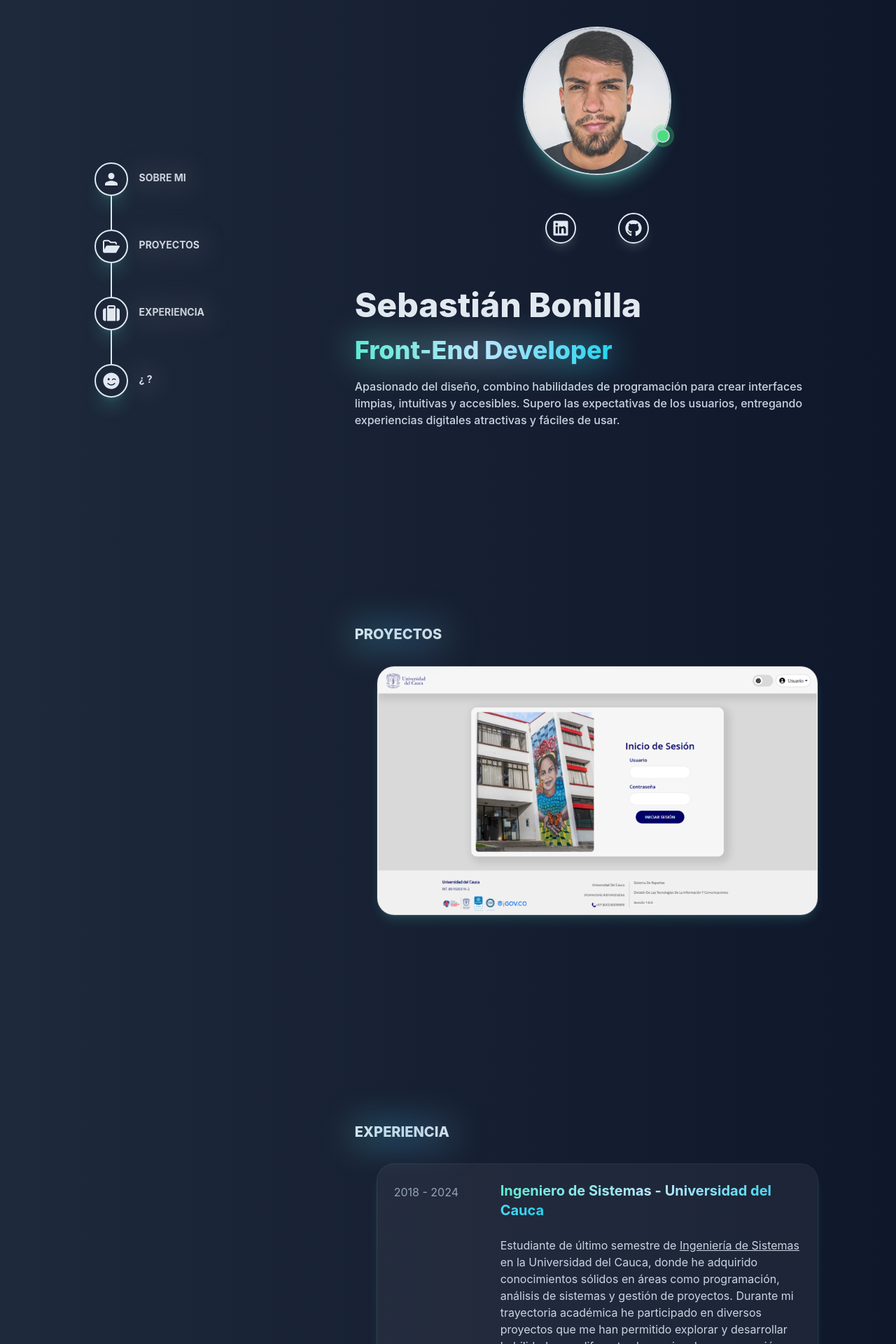
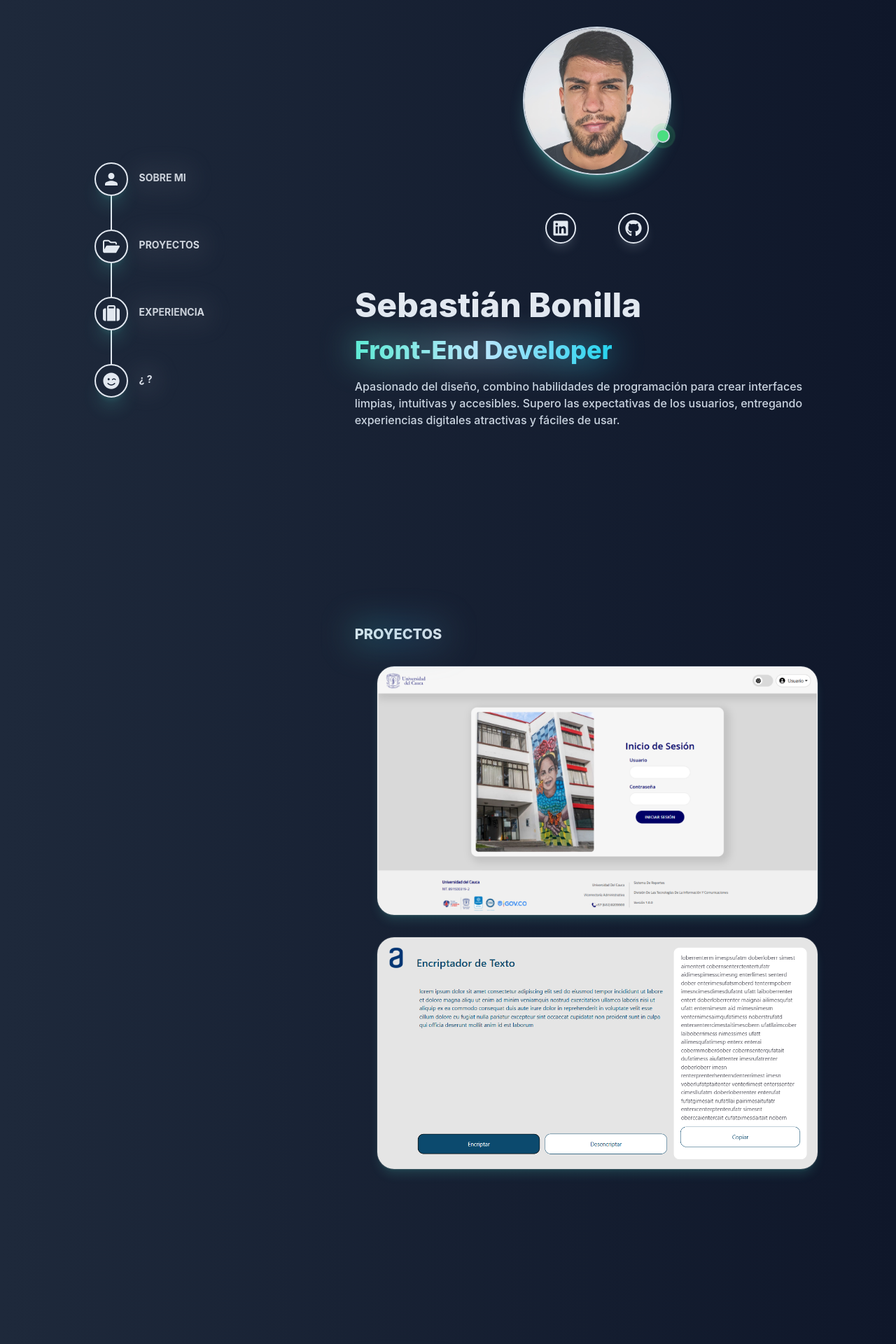
Before and after one commit to SebastianBonilla13/my_portfolio, a React (Create React App) app: page / in a window 1280 px wide. Shown: the top 1920 px of the page at 70% size. Built offline with nearby package versions, Linux system fonts and the light colour scheme.

Commit message:
clone repositoy test

```diff
--- a/package.json
+++ b/package.json
@@ -9,6 +9,7 @@
     "@testing-library/react": "^13.4.0",
     "@testing-library/user-event": "^13.5.0",
     "gh-pages": "^6.1.1",
+    "my_portfolio": "file:",
     "react": "^18.3.1",
     "react-dom": "^18.3.1",
     "react-icons": "^5.2.1",
--- a/src/App.js
+++ b/src/App.js
@@ -1,45 +1,23 @@
-/* import logo from './logo.svg'; */
+import React, { useRef } from 'react';
 
-/* import './App.css'; */
-import React, { useRef } from 'react';
-import { useScroll } from 'react-scroll';
-
+import Sidebar from "../src/Components/Sidebar.jsx";
+import TableInfo from "./Components/TableInfo.jsx";
+import CardProject from "./Components/CardProject.jsx";
 import ToolTip1 from "./Components/ToolTip1.jsx";
 
-
-import Sidebar from "../src/Components/Sidebar.jsx";
-
-/* import Card from "../src/Components/Card.jsx"; */
-import TableInfo from "./Components/TableInfo.jsx";
-import CardProject from "./Components/CardProject.jsx";
-
-import { FaGithub, FaLinkedin, FaRegFolderOpen, FaSuitcase } from "react-icons/fa6";
-import { FaSmileWink, FaClipboardList } from "react-icons/fa";
-import { IoMdPerson } from "react-icons/io";
-
-import { FaSearchengin } from 'react-icons/fa'
-
-// en sidebar, (quitar luego)
-/* FaRegFolderOpen
-FaSuitcase
-FaSmileWink
-IoMdPerson */
-
-import Badge from "../src/Components/Badge.jsx";
-
+import { FaGithub, FaLinkedin} from "react-icons/fa6";
 
 import imgSebastianBonilla from "./Assets/imgSebastianBonillaa.jpg";
 import imgReportesPlus from "./Assets/imgReportesPlus.png";
+import imgEncriptadorTexto from "./Assets/imgEncriptadorTexto.png";
 
 /* listado tecnologias Proyectos */
-let lstTechP1 = ["HTML", "CSS", "JavaScript", "React"];
+let lstTechP1 = ["Bootstrap", "JavaScript", "React"];
+let lstTechP2 = ["Tailwind CSS", "JavaScript", "React"];
 
 /* listado tecnologias Experiencia */
 let lstTechE1 = ["C", "C++", "C#", "HTML", "Java", "JavaScript", "Python", "SQL"];
 let lstTechE2 = ["HTML", "CSS", "JavaScript", "Tailwind CSS", "React", "Figma", "Git"];
-
-/* let lstT = ["Hola", "soy", "una", "etiqueta"]; */
-
 
 
 function App() {
@@ -48,34 +26,23 @@ function App() {
 
     <div class="flex justify-between static bg-gradient-to-r from-slate-800  to-slate-900 "> {/* STRUCT */}
 
-
       <header class="hidden lg:flex justify-center 2xl:w-3/5 2xl:justify-end lg:w-1/3 bg-color_primary lg:sticky lg:top-0 right-0  lg:max-h-screen w-max"> {/* SIDEAR */}  {/* bg-color_primary  lg:flex  lg:max-h-screen */}
         <div class="flex justify-center">
           <Sidebar> </Sidebar>
         </div>
-
-
-
-
       </header>
-
 
       <main class="lg:w-2/3 2xl:w-3/4 "> {/* BODY */} {/* bg-lime-200 */}
 
-        {/* <Badge Icon={FaSmileWink} Text={"HOLA"}> </Badge> */}
-        {/* <h1 class="[text-shadow:_0_1px_0_rgb(0__2_/_40%)]">Hello</h1> */}
-
-        <div id="sobremi" class="lg:max-w-4xl px-6 sm:px-20 pt-10">
+        <div id="sobremi" class="lg:max-w-4xl px-6 sm:px-20 pt-10 ">
 
           {/* section SOBRE MI */}
-          <div class="mb-60">
+          <div class="mb-60 ">
             {/* IMAGE CONTAINER */}
-            {/* ring-1 ring-white ring-opacity-20 shadow-lg shadow-indigo-100/10 hover:shadow-indigo-100/25 */}
 
-            <div class="flex justify-center bg-red-400">
+            <div class="flex justify-center pb-60">
 
               {/* LUZ ESTADO */}
-
               <div class="absolute z-40 mt-36 ml-44 pl-3">
                 <ToolTip1 position="bottom" tooltipsText="Disponible ;)">
                   <span class="relative flex h-4 w-4 ">
@@ -85,9 +52,8 @@ function App() {
                 </ToolTip1>
               </div>
 
-
-
-              <div class="absolute z-20">
+              {/* IMAGE */}
+              <div class="absolute z-20 ">
                 <div class="flex justify-center">
                   <div class="w-52 rounded-full overflow-hidden ring-2 ring-slate-300 shadow-xl shadow-teal-300/35 over:shadow-slate-1/100 ">
                     <img src={imgSebastianBonilla} />
@@ -97,41 +63,13 @@ function App() {
 
             </div>
 
-            <br></br>
-            <br></br>
-            <br></br>
-            <br></br>
-            <br></br>
-            <br></br>
-            <br></br>
-            <br></br>
-            <br></br>
-            <br></br>
-
-
-            {/* <span class="relative flex h-3 w-3 bg-red-400">
-              <span class="animate-ping absolute inline-flex h-full w-full rounded-full bg-green-400 opacity-75"></span>
-              <span class="relative inline-flex rounded-full h-3 w-3 bg-green-400"></span>
-            </span>
-
-            <div class="flex justify-center pt-5 ">
-              <div class="w-52 order-solid order-color_primary order-slate-200 order-8 rounded-full overflow-hidden  ring-8 ring-slate-300 ing-opacity-20 shadow-xl shadow-slate-100/30 over:shadow-slate-1/100">
-                <img src={imgSebastianBonilla} />
-              </div>
-            </div> */}
-
             {/* ICONS CONTAINER */}
             <div class="flex justify-center">
               <div class="pt-1 pb-6 gap-x-5 grid grid-cols-2 grid-flow-row">
 
                 <div class="p-5">
 
-                  {/* <div class="p-5 bg-transparent  w-10 h-10 rounded-full inline-flex items-center justify-center  border-2 border-slate-200 shadow-lg shadow-slate-300/15 hover:shadow-teal-300/30">
-                    <a class=" p-1" href='https://www.linkedin.com/in/sebastianbonilla13'>
-                      <FaLinkedin color="#e2e8f0" class="w-10 h-10 p-2" />
-                    </a>
-                  </div> */}
-
+                  {/* ICON LinkedIn */}
                   <ToolTip1 position="bottom" tooltipsText="LinkedIn">
                     <div class="p-5 bg-transparent  w-10 h-10 rounded-full inline-flex items-center justify-center  border-2 border-slate-200 shadow-lg shadow-slate-300/15 hover:shadow-teal-300/30">
                       <a class=" p-1" href='https://www.linkedin.com/in/sebastianbonilla13'>
@@ -142,15 +80,8 @@ function App() {
 
                 </div>
 
-
-                {/* ICON */}
+                {/* ICON GitHub */}
                 <div class="p-5">
-
-                  {/* <div class="p-5 bg-transparent  w-10 h-10 rounded-full inline-flex items-center justify-center  border-2 border-slate-200 shadow-lg shadow-slate-300/15 hover:shadow-teal-300/30">
-                    <a class=" p-1" href='https://www.linkedin.com/in/sebastianbonilla13'>
-                      <FaLinkedin color="#e2e8f0" class="w-10 h-10 p-2" />
-                    </a>
-                  </div> */}
 
                   <ToolTip1 position="bottom" tooltipsText="GitHub">
                     <div class="p-5 bg-transparent  w-10 h-10 rounded-full inline-flex items-center justify-center  border-2 border-slate-200 shadow-lg shadow-slate-300/15 hover:shadow-teal-300/30">
@@ -160,33 +91,7 @@ function App() {
                     </div>
                   </ToolTip1>
 
-
                 </div>
-
-
-
-                {/* <div class="p-5 bg-transparent  w-10 h-10 rounded-full inline-flex items-center justify-center  border-2 border-slate-200 shadow-lg hover:shadow-teal-300/35">
-                  <a class=" p-1" href='https://www.linkedin.com/in/sebastianbonilla13'>
-                    <FaLinkedin color="#e2e8f0" class="w-10 h-10 p-2" />
-                  </a>
-                </div> */}
-
-
-
-                {/* <div class="p-5"> */}
-                {/* <div class="w-10 border-opacity h-10 rounded-full inline-flex items-center justify-center relative z-10 border-solid border-2 border-slate-200">
-                    <a class=" " href='https://github.com/SebastianBonilla13'>
-                      <FaGithub color="#e2e8f0" class="w-10 h-10 p-2 zinc-700" />
-                    </a>
-                  </div> */}
-                {/* <div class="p-5 bg-transparent  w-10 h-10 rounded-full inline-flex items-center justify-center  border-2 border-slate-200 shadow-lg shadow-slate-300/15 hover:shadow-teal-300/30">
-                    <a class=" p-1" href='https://github.com/SebastianBonilla13'>
-                      <FaGithub color="#e2e8f0" class="w-10 h-10 p-2" />
-                    </a>
-                  </div> */}
-
-                {/* </div> */}
-
               </div>
             </div>
 
@@ -195,39 +100,14 @@ function App() {
 
               {/* NAME */}
               <div class="text-left">
-                {/* <span class="absolute mr-5 mx-auto py-0 flex border w-fit pl- bg-gradient-to-r blur-xl from-teal-300 via-sky-200 to-cyan-400 bg-clip-text text-5xl box-content  text-transparent  select-none">
-                  <a class="underline decoration-blue-300"> Sebastián Bonilla </a>
-                </span> */}
-                <h1 class="sm:text-5xl text-4xl font-extrabold text-slate-200 text-color_primary ">
+                <h1 class="sm:text-5xl text-4xl font-extrabold text-slate-200 ">
                   Sebastián Bonilla
                 </h1>
-                {/* <span class="absolute mr-5 mx-auto py-0 flex border w-fit bg-gradient-to-r blur-xl from-teal-300 via-sky-200 to-cyan-400 bg-clip-text text-4xl box-content font-extrabold text-transparent  select-none">
-                  <a class="underline decoration-blue-300"> Sebastián Bonilla</a>
-                </span>
-                <span
-                  class="text-4xl font-extrabold text-transparent bg-clip-text bg-gradient-to-r from-teal-300 via-sky-200 to-cyan-400">
-                  Sebastián Bonilla
-                </span> */}
               </div>
-
-              {/* <h2 class="text-3xl font-bold text-slate-300 text-color_primary" >
-                  Software Developer
-                </h2> */}
-
-              {/* <div>
-
-                <span class="absolute mr-5 x-auto py-0  font-extrabold flex border w-fit bg-gradient-to-r blur-2xl from-teal-300 via-sky-200 to-cyan-400 bg-clip-text text-4xl box-content  text-transparent  select-none">
-                  <a class="underline decoration-blue-300"> Front-End Developer </a>
-                </span>
-                <span
-                  class="text-4xl font-extrabold text-transparent bg-clip-text bg-gradient-to-r from-teal-300 via-sky-200 to-teal-300">
-                  Front-End Developer
-                </span>
-              </div> */}
 
               <div>
                 <span
-                  class="sm:text-4xl text-3xl absolute mr-6  font-extrabold text-transparent bg-clip-text blur-xl bg-gradient-to-r from-teal-300 via-sky-200 to-cyan-400">
+                  class="sm:text-4xl text-3xl absolute mr-6 font-extrabold text-transparent bg-clip-text blur-xl bg-gradient-to-r from-teal-300 via-sky-200 to-cyan-400">
                   Front-End Developer
                 </span>
                 <span
@@ -237,7 +117,7 @@ function App() {
               </div>
 
               <div>
-                <p class="text-base font-medium text-slate-300 text-color_primary max-w-2xl">
+                <p class="text-base font-medium text-slate-300 max-w-2xl">
                   Apasionado del diseño, combino habilidades de programación para crear interfaces limpias,
                   intuitivas y accesibles. Supero las expectativas de los usuarios, entregando experiencias
                   digitales atractivas y fáciles de usar.
@@ -251,21 +131,20 @@ function App() {
           {/* section PROYECTOS */}
           <div id="proyectos" class="pt-10 mb-64">
 
-            <span class="absolute mr-5 x-auto py-0  font-extrabold flex border w-fit bg-gradient-to-r blur-xl from-teal-500 via-sky-600 to-cyan-800 bg-clip-text text-xl box-content  text-transparent  select-none">
-              <a class="underline decoration-blue-300">PROYECTOS</a>
+          <span class="absolute mr-5 font-extrabold border blur-xl bg-gradient-to-r from-teal-500 via-sky-600 to-cyan-800 bg-clip-text text-xl text-transparent ">
+            PROYECTOS
             </span>
             <h2 class="text-xl font-extrabold text-slate-200 text-color_primary" >
               PROYECTOS
             </h2>
 
             {/* Proyecto 1 */}
-            <div class="flex justify-center pt-8 sm:mx-8">
+            <a class="flex justify-center pt-8 sm:mx-8" target="_blank" /* href="" */ >
               <CardProject
                 image={imgReportesPlus}
                 /* Reportes Plus */
                 tittle={
                   <>
-                    {/* <a class="text-slate-200">Reportes Plus</a> */}
                     <span
                       class="ext-base ont-extrabold text-transparent bg-clip-text bg-gradient-to-r from-teal-300 via-sky-200 to-cyan-400">
                       Reportes Plus
@@ -284,37 +163,41 @@ function App() {
                 }
                 lstTech={lstTechP1}>
               </CardProject>
-            </div>
+            </a>
 
             {/* Proyecto 2 */}
-            {/* <div class="flex justify-center pt-8 sm:mx-8">
+            <a class="flex justify-center pt-8 sm:mx-8" target="_blank" href="https://sebastianbonilla13.github.io/encriptador-de-texto/">
               <CardProject
-                image={imgReportesPlus}
+                image={imgEncriptadorTexto}
+
                 tittle={
                   <>
-                    <a class="text-slate-200">Reportes Plus</a>
+                    <span
+                      class="ext-base ont-extrabold text-transparent bg-clip-text bg-gradient-to-r from-teal-300 via-sky-200 to-cyan-400">
+                      Encriptador de Texto
+                    </span>
                   </>
+
                 }
                 description={
                   <>
                     <div class="text-slate-300">
-                      Información Presupuestal Universidad del Cauca. Proporcionar a los usuarios
-                      finales del área financiera e interesados de la  universidad, una herramienta
-                      que les permita consultar y descargar  información presupuestal en tiempo real.
+                      Desarrollo de un encriptador de texto básico, que permite a los usuarios cifrar y
+                      descifrar texto de manera sencilla. Obteniendo un resultado funcional y responsive.
                     </div>
                   </>
                 }
-                lstTech={lstTechP1}>
+                lstTech={lstTechP2}>
               </CardProject>
-            </div> */}
+            </a>
 
           </div>
 
           {/* section EXPERIENCIA */}
-          <div id="experiencia" class="pt-10 mb-28">
+          <div id="experiencia" class="pt-10 mb-28 ">
 
-            <span class="absolute mr-5 x-auto py-0  font-extrabold flex border w-fit bg-gradient-to-r blur-xl from-teal-500 via-sky-600 to-cyan-800 bg-clip-text text-xl box-content  text-transparent  select-none">
-              <a class="underline decoration-blue-300">EXPERIENCIA</a>
+            <span class="absolute mr-5 font-extrabold border blur-xl bg-gradient-to-r from-teal-500 via-sky-600 to-cyan-800 bg-clip-text text-xl text-transparent ">
+              EXPERIENCIA
             </span>
             <h2 class="text-xl font-extrabold text-slate-200 text-color_primary" >
               EXPERIENCIA
@@ -325,11 +208,6 @@ function App() {
               <TableInfo
                 tittle={
                   <>
-                    {/* <a class="text-slate-200">Ingeniero de Sistemas - Universidad del Cauca</a> */}
-                    {/* <span
-                      class="absolute mr-6 ext-base ont-extrabold text-transparent bg-clip-text blur-xl bg-gradient-to-r from-teal-300 via-sky-200 to-cyan-400">
-                      Ingeniero de Sistemas - Universidad del Cauca
-                    </span> */}
                     <span
                       class="ext-base ont-extrabold text-transparent bg-clip-text bg-gradient-to-r from-teal-300 via-sky-200 to-cyan-400">
                       Ingeniero de Sistemas - Universidad del Cauca
@@ -364,11 +242,6 @@ function App() {
               <TableInfo
                 tittle={
                   <>
-                    {/* <a class="text-slate-200">Fronted Developer - ONE (Oracle Next Education)</a> */}
-                    {/* <span
-                      class="absolute mr-6 ext-base ont-extrabold text-transparent bg-clip-text blur-xl bg-gradient-to-r from-teal-300 via-sky-200 to-cyan-400">
-                      Fronted Developer - ONE (Oracle Next Education)
-                    </span> */}
                     <span
                       class="ext-base ont-extrabold text-transparent bg-clip-text bg-gradient-to-r from-teal-300 via-sky-200 to-cyan-400">
                       Fronted Developer - ONE (Oracle Next Education)
@@ -396,20 +269,8 @@ function App() {
           </div>
 
           {/* section ¿? */}
-          <div id="¿?" class="mt-80 mb-72 g-red-400 ">
+          <div id="¿?" class="pt-56 pb-72 ">
             <div class="py-3"> {/* text-center */}
-              {/* <h2 class="text-3xl font-bold text-slate-300 text-color_primary py-52" >
-                ¿Te interesa impulsar tu proyecto al siguiente nivel? ¡Hagámoslo realidad!
-              </h2> */}
-              {/* <h2 class="text-xl py-52 md:text-3xl font-extrabold bg-clip-text text-transparent bg-[linear-gradient(to_right,theme(colors.blue.500),theme(colors.blue.200),theme(colors.blue.100),theme(colors.neutral.200),theme(colors.purple.200),theme(colors.purple.500))] bg-[length:100%_auto] animate-gradient">¿Te interesa impulsar tu proyecto al siguiente nivel? <a class="underline decoration-blue-300"> ¡Hagámoslo realidad!</a></h2>*/}
-
-              {/* <h1
-                class="text-4xl font-extrabold text-transparent bg-clip-text bg-gradient-to-r from-gray-600 via-slate-400 to-stone-500 ">
-
-                ¿Te interesa impulsar tu proyecto al siguiente nivel? <a class="underline decoration-blue-300"> ¡Hagámoslo realidad!</a>
-
-              </h1> */}
-
 
               <h1
                 class="sm:text-4xl text-2xl font-extrabold text-transparent bg-clip-text bg-gradient-to-r from-teal-400 via-sky-300 to-cyan-600">
@@ -417,15 +278,12 @@ function App() {
               </h1>
               <br></br>
 
-              {/* <span class=" absolute r-5 x-auto py-0 lex order  bg-gradient-to-r lur-xl from-teal-300 via-sky-200 to-cyan-400 bg-clip-text text-4xl ox-content font-extrabold text-transparent  elect-none">
-                ¡Hagámoslo realidad!
-              </span> */}
               <span
-                class="sm:text-4xl text-2xl absolute mr-6  font-extrabold text-transparent bg-clip-text blur-xl bg-gradient-to-r from-teal-300 via-sky-200 to-cyan-400">
+                class="sm:text-4xl text-2xl absolute mr-6 font-extrabold text-transparent bg-clip-text blur-xl bg-gradient-to-r from-teal-300 via-sky-200 to-cyan-400">
                 ¡Hagámoslo realidad!
               </span>
               <span
-                class="sm:text-4xl text-2xl  font-extrabold text-transparent bg-clip-text bg-gradient-to-r from-teal-300 via-sky-200 to-cyan-400">
+                class="sm:text-4xl text-2xl font-extrabold text-transparent bg-clip-text bg-gradient-to-r from-teal-300 via-sky-200 to-cyan-400">
                 ¡Hagámoslo realidad!
               </span>
 
@@ -433,9 +291,9 @@ function App() {
           </div>
 
           {/* section info */}
-          <div id="¿?" class="mt-96 mb-16 g-red-400 g-red-300 flex justify-center sm:px-32 ">
-            <div class="py-3"> {/* text-center */}
-              <h1 /* font-extrabold text-transparent bg-clip-text bg-gradient-to-r from-teal-400 via-sky-300 to-cyan-600 */
+          <div id="¿?" class="mt-16 mb-16 g-red-400 g-red-300 flex justify-center sm:px-32 ">
+            <div class="py-3">
+              <h1
                 class="m:text-base text-base text-slate-400 text-center">
                 Diseñado en Figma y codificado en Visual Studio Code. Creado con React y estilado con Tailwind CSS.
               </h1>
@@ -447,8 +305,6 @@ function App() {
 
     </div>
 
-
-
   );
 }
 
```
Also changed, not shown: src/Assets/imgEncriptadorTexto.png (added), 1 other file (tests, documents, lock files or other folders).
